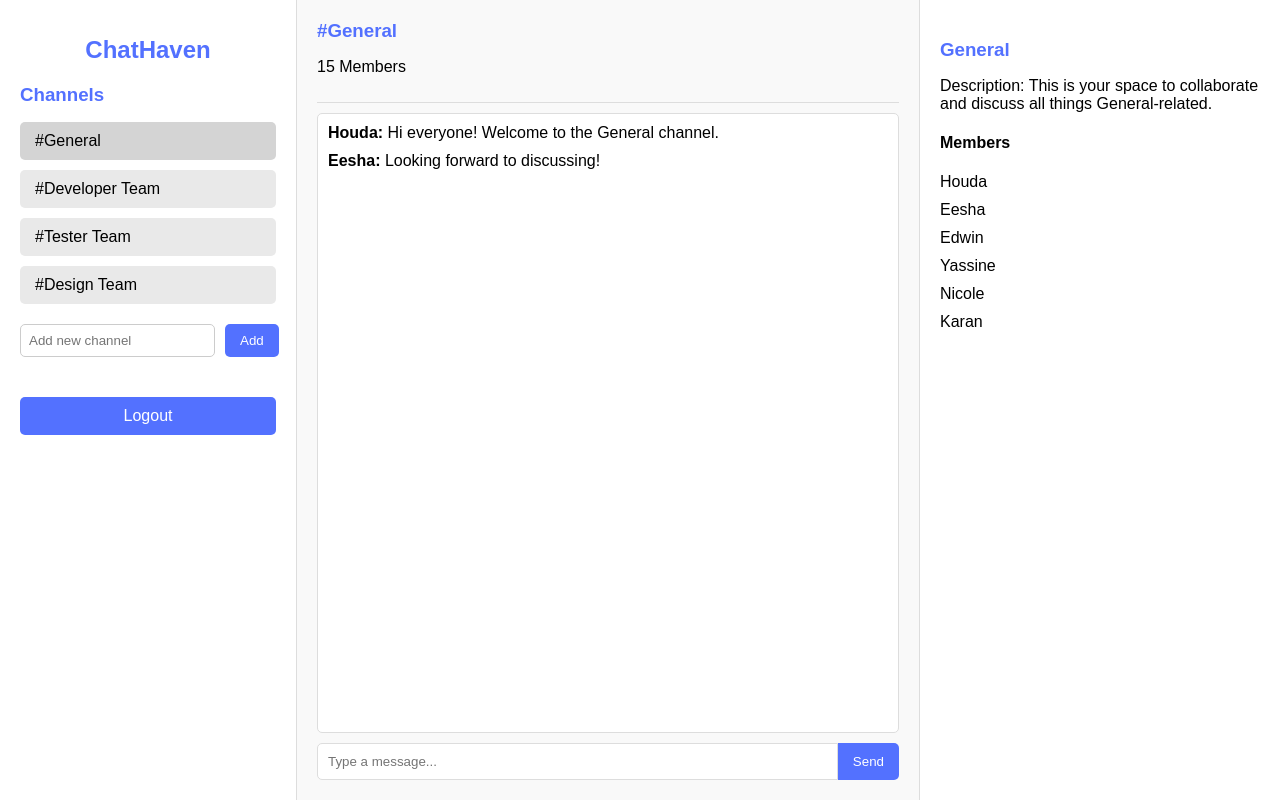
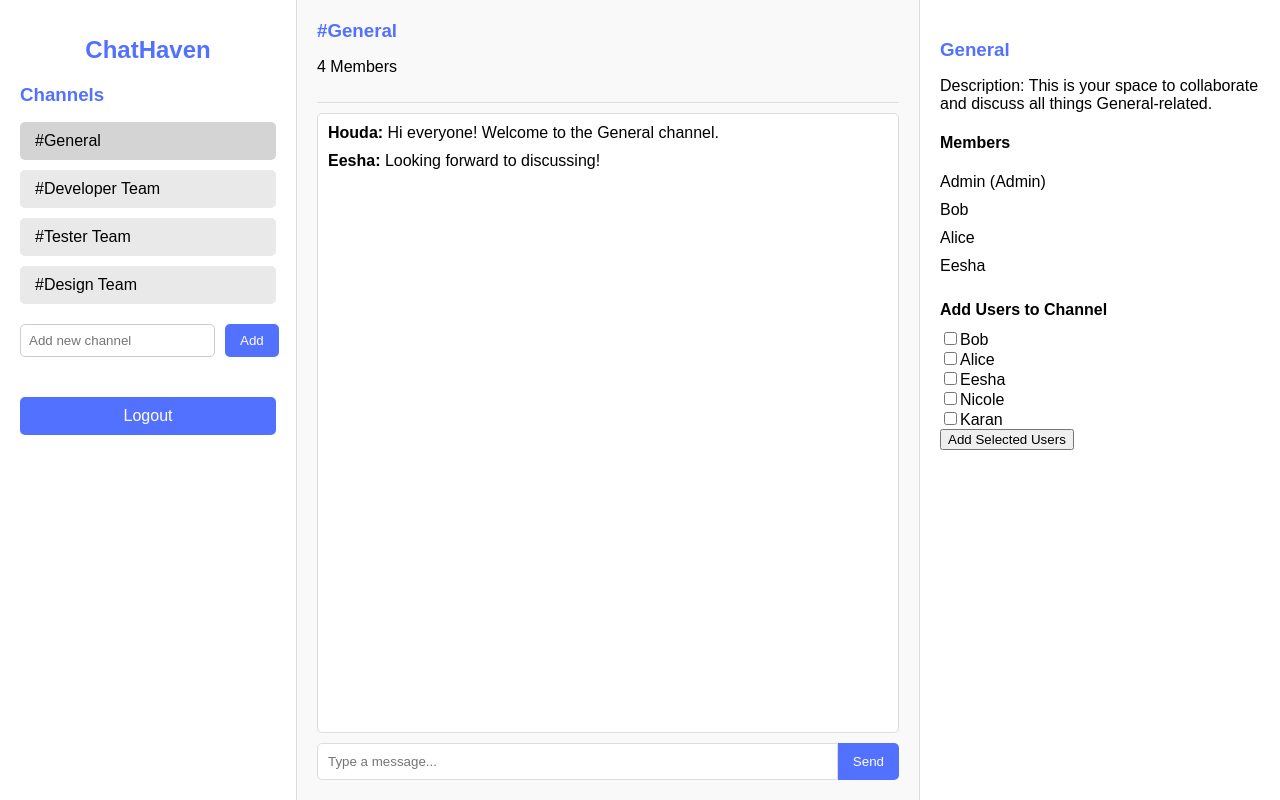
Before and after one commit to nicoledesigns/-Orzo-SOEN341_Project_W25-, a React (Create React App) app in the folder orzo_chatheaven/: page /admin-dashboard in a window 1280 px wide. Built offline with nearby package versions, Linux system fonts and the light colour scheme.

Commit message:
Add Users to a channel, number of users, name of admin of the channel

```diff
--- a/orzo_chatheaven/src/components/AdminDashboard/AdminDashboard.jsx
+++ b/orzo_chatheaven/src/components/AdminDashboard/AdminDashboard.jsx
@@ -3,15 +3,46 @@ import { useNavigate } from "react-router-dom";
 import "./AdminDashboard.css";
 
 const AdminDashboard = () => {
-  const [channels, setChannels] = useState(["General", "Developer Team", "Tester Team", "Design Team"]);
+  const adminName = sessionStorage.getItem("userName") || "Admin";
+  const [channels, setChannels] = useState([
+    { name: "General", members: [adminName, "Bob", "Alice", "Eesha"] },
+    { name: "Developer Team", members: [adminName, "Bob", "Alice"] },
+    { name: "Tester Team", members: [adminName, "Eesha"] },
+    { name: "Design Team", members: [adminName, "Alice"] },
+  ]);
   const [newChannel, setNewChannel] = useState("");
   const [selectedChannel, setSelectedChannel] = useState("General");
+  const [users, setUsers] = useState(["Bob", "Alice", "Eesha", "Nicole", "Karan"]);
+  const [selectedUsers, setSelectedUsers] = useState([]);
+  const currentChannel = channels.find((channel) => channel.name === selectedChannel);
 
   const navigate = useNavigate();
 
+  const handleUserSelection = (user) => {
+    if (selectedUsers.includes(user)) {
+      setSelectedUsers(selectedUsers.filter((u) => u !== user));
+    } else {
+      setSelectedUsers([...selectedUsers, user]);
+    }
+  };
+
+  const handleAddUsersToChannel = () => {
+    const updatedChannels = channels.map((channel) => {
+      if (channel.name === selectedChannel) {
+        return {
+          ...channel,
+          members: [...new Set([...channel.members, ...selectedUsers])],
+        };
+      }
+      return channel;
+    });
+    setChannels(updatedChannels);
+    setSelectedUsers([]);
+  };
+
   const handleAddChannel = () => {
     if (newChannel.trim() !== "") {
-      setChannels([...channels, newChannel.trim()]);
+      setChannels([...channels, { name: newChannel.trim(), members: [adminName] }]);
       setNewChannel("");
     } else {
       alert("Channel name cannot be empty!");
@@ -32,10 +63,10 @@ const AdminDashboard = () => {
           {channels.map((channel, index) => (
             <li
               key={index}
-              className={selectedChannel === channel ? "active" : ""}
-              onClick={() => setSelectedChannel(channel)}
+              className={selectedChannel === channel.name ? "active" : ""}
+              onClick={() => setSelectedChannel(channel.name)}
             >
-              #{channel}
+              #{channel.name}
             </li>
           ))}
         </ul>
@@ -55,7 +86,7 @@ const AdminDashboard = () => {
       <div className="chat-section">
         <div className="chat-header">
           <h3>#{selectedChannel}</h3>
-          <p>15 Members</p>
+          <p>{currentChannel.members.length} Members</p>
         </div>
         <div className="chat-messages">
           <div className="message">
@@ -77,13 +108,27 @@ const AdminDashboard = () => {
         <p>Description: This is your space to collaborate and discuss all things {selectedChannel}-related.</p>
         <h4>Members</h4>
         <ul>
-          <li>Houda</li>
-          <li>Eesha</li>
-          <li>Edwin</li>
-          <li>Yassine</li>
-          <li>Nicole</li>
-          <li>Karan</li>
+        {currentChannel.members.map((member, index) => (
+        <li key={index}>
+        {member} {member === adminName && <span>(Admin)</span>}
+        </li>
+        ))}
         </ul>
+        <h4>Add Users to Channel</h4>
+        <div className="user-selection">
+          {users.map((user, index) => (
+            <div key={index} className="user-checkbox">
+              <input
+                type="checkbox"
+                id={user}
+                checked={selectedUsers.includes(user)}
+                onChange={() => handleUserSelection(user)}
+              />
+              <label htmlFor={user}>{user}</label>
+            </div>
+          ))}
+        </div>
+        <button onClick={handleAddUsersToChannel}>Add Selected Users</button>
       </div>
     </div>
   );
```
